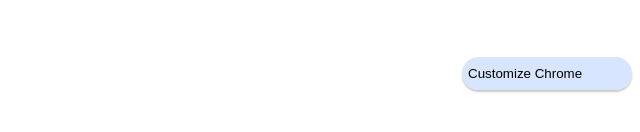
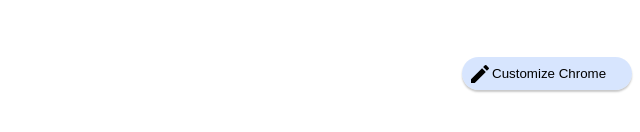
Before and after one commit to Fahad2546gulzar/googlehome, a plain HTML site: page index.html in a window 1280 px wide. Shown: the part 474-606 px from the top of the page, 640-1280 px from the left. Drawn offline with Linux system fonts and the light colour scheme.

Commit message:
Update index.html

```diff
--- a/index.html
+++ b/index.html
@@ -410,7 +410,7 @@
         </div>
     </div>
     <div id="btnwrapper">
-        <button id="btn"><img src="images/icon_pencil.svg" alt="">Customize Chrome</button>
+        <button id="btn"><img src="icon_pencil.svg" alt="">Customize Chrome</button>
     </div>
 </body>
 <script>
```
